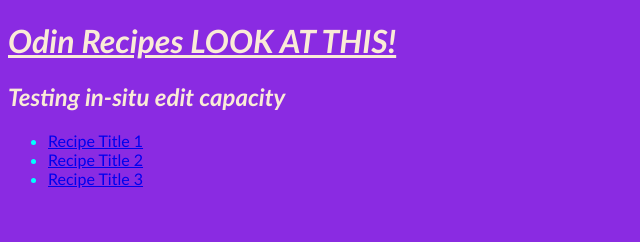
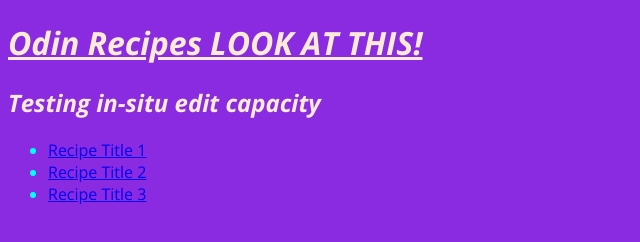
Before and after one commit to Aren360/odin-recipes, a plain HTML site: page index.html in a window 1280 px wide. Shown: the whole page, without its empty margins (0-640 px from the left). Drawn offline with nearby package versions, Linux system fonts and the light colour scheme.

Commit message:
Update fonts to custom embedded using Google Font Open Sans
Contains code syntax for linked font to Google Api from:
https://www.digitalocean.com/community/tutorials/

[Ticket: none]

```diff
--- a/index.html
+++ b/index.html
@@ -5,6 +5,9 @@
     <meta name="viewport" content="width=<device-width>, initial-scale=1.0">
     <title>Odin Recipes</title>
     <link rel="stylesheet" href="styles.css" />
+    <link rel="preconnect" href="https://fonts.googleapis.com">
+    <link rel="preconnect" href="https://fonts.gstatic.com" crossorigin>
+    <link href="https://fonts.googleapis.com/css2?family=Amatic+SC:wght@400;700&family=IM+Fell+DW+Pica&family=Open+Sans:ital,wght@0,300;0,400;0,700;1,300;1,400;1,700&display=swap" rel="stylesheet">
 </head>
 <body class="front-page">
     <h1 class="title">Odin Recipes LOOK AT THIS!</h1>
--- a/styles.css
+++ b/styles.css
@@ -1,11 +1,11 @@
 .front-page {
-    font-family: 'Trebuchet MS', 'Nunito', sans-serif;
+    font-family: "Open Sans", "PT Sans", Calibri, Tahoma, sans-serif;
     background-color: blueviolet;
     color: antiquewhite;
 }
 
 .recipe-page {
-    font-family: 'Trebuchet MS', 'Nunito', sans-serif;
+    font-family: "Open Sans", "PT Sans", Calibri, Tahoma, sans-serif;
     background-color: paleturquoise;
     color: darkred;
 }
```
Also changed, not shown: recipes/bangbangsauce.html (+3 -0 lines), recipes/cranberrysauce.html (+3 -0 lines), recipes/tartarsauce.html (+3 -0 lines).
